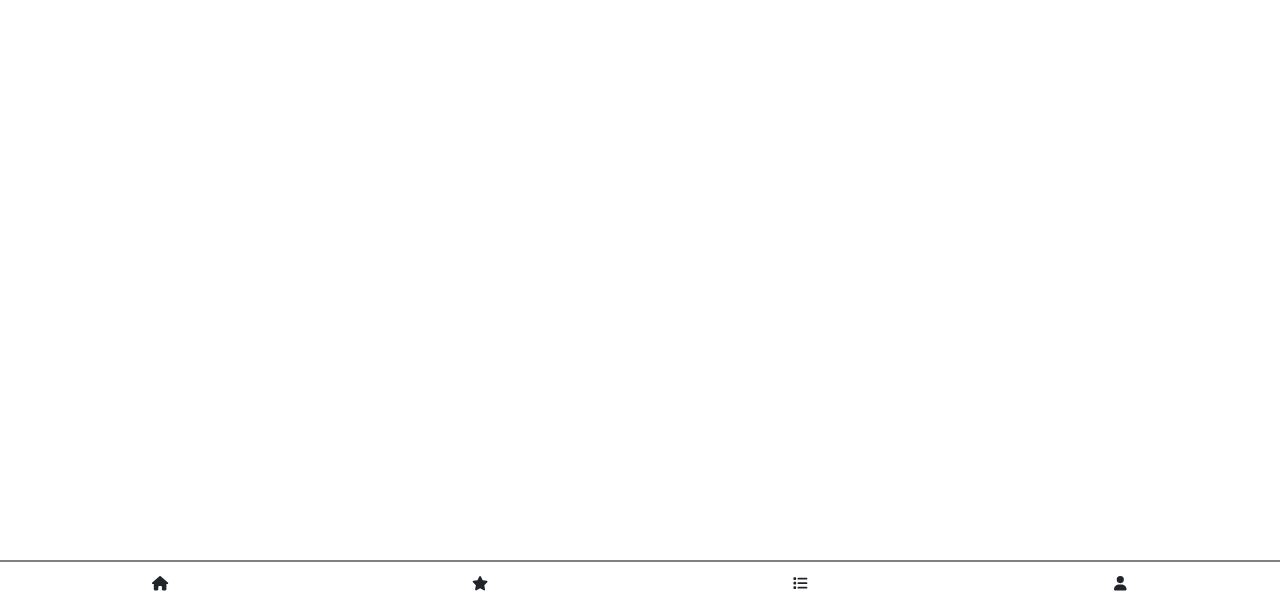
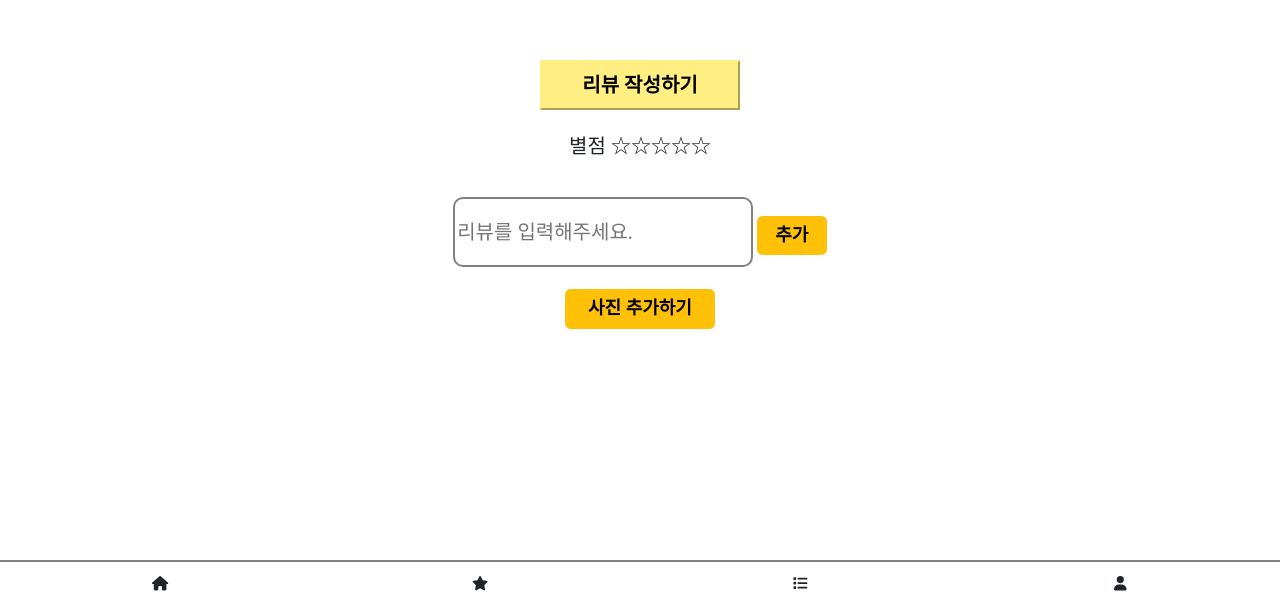
Before and after one commit to sdiaeyu6n/BBLink_frontend, a React (Create React App) app: page /Review in a window 1280 px wide. Before the commit this address had no page. Shown: the part 195-800 px from the top of the page. Built offline with nearby package versions, Linux system fonts and the light colour scheme; a web font is replaced by a local one.

Commit message:
하단바 주문내역 수정

```diff
--- a/src/App.js
+++ b/src/App.js
@@ -30,7 +30,7 @@ import PayFin from "./pages/PayFin";
 import StoreInfo from "./pages/StoreInfo";
 import StoreReview from "./pages/StoreReview";
 import BottomNav from "./components/BottomNav";
-
+import Review from "./pages/Review";
 function App() {
   return (
     <>
@@ -79,6 +79,7 @@ function App() {
             <Route path="/storereview" element={<StoreReview />} />
             <Route path="/TwinkleOrder" element={<TwinkleOrder/>}/>
             <Route path="/TwinkleReorder" element={<TwinkleReorder/>}/>
+            <Route path="/Review" element={<Review/>}/>
           </Routes>
           <BottomNav />
           {/* <RouteTest/>
--- /dev/null
+++ b/src/pages/Review.js
@@ -0,0 +1,55 @@
+import React from 'react';
+import CMInput from '../components/CMInput';
+import Button from "react-bootstrap/Button";
+import styled from 'styled-components';
+
+
+const StyledButton3 = styled.button`
+height: 50px;
+width: 200px;
+background-color: #ffef82;
+border-color:#ffef82;
+font-size: 20px;
+font-weight: 700;
+`;
+function Review() {
+
+
+ return (
+
+<div>
+<center>
+
+        <StyledButton3>리뷰 작성하기</StyledButton3>
+        <br/>
+        <br/>
+
+        <p style={{ fontSize: 20 }}>
+        별점 ☆☆☆☆☆
+        </p>
+        <br/>
+        <CMInput hint="리뷰" />
+        &nbsp;
+        <Button
+          variant="warning"
+          style={{ width: 70, fontSize: 18 }}
+        >
+          <b>추가</b>
+        </Button>
+
+        <br/>
+        <br/>
+        <Button
+          variant="warning"
+          style={{ width: 150, fontSize: 18 }}
+        >
+          <b>사진 추가하기</b>
+        </Button>
+        <br/>
+        <br/>
+
+</center>
+ </div>
+ );
+}
+export default Review;
--- a/src/pages/WriteReview.js
+++ b/src/pages/WriteReview.js
@@ -1,10 +1,7 @@
 import React from 'react';
-import CMInput from '../components/CMInput';
-
 import styled from 'styled-components';
 import HeadButton from '../components/HeadButton';
-
-
+import { useNavigate } from 'react-router-dom';
 
 const StyledButton = styled.button`
 height: 60px;
@@ -26,15 +23,9 @@ font-size: 20px;
 font-weight: 700;
 `;
 
-const StyledButton3 = styled.button`
-height: 50px;
-width: 200px;
-background-color: #ffef82;
-border-color:#ffef82;
-font-size: 20px;
-font-weight: 700;
-`;
+
 function WriteReview() {
+    const navigate = useNavigate();
  return (
 
 <div>
@@ -47,30 +38,18 @@ function WriteReview() {
     <StyledButton>엽기떡볶이 동대문점</StyledButton>
 
 &nbsp; &nbsp; &nbsp;
-<StyledButton2>리뷰 작성</StyledButton2>
+<StyledButton2  onClick={() => {
+            navigate("/Review");
+          }}>리뷰 작성</StyledButton2>
 <br/>
 <br/>
 
 <StyledButton>봉추찜닭 서울대입구역점
 </StyledButton>
 &nbsp; &nbsp; &nbsp;
-<StyledButton2>리뷰 작성</StyledButton2>
-
-        <br/>
-        <br/>
-        <br/>
-        <StyledButton3>리뷰 작성하기</StyledButton3>
-        <br/>
-        <br/>
-
-        <label>
-        별점
-        <br/> </label>
-        <CMInput hint="리뷰" /><button>추가</button>
-        <br/>
-        <label>사진 넣을 자리!</label>
-        <br/>
-        <br/>
+<StyledButton2 onClick={() => {
+            navigate("/Review");
+          }}>리뷰 작성</StyledButton2>
 
 </center>
  </div>
```
